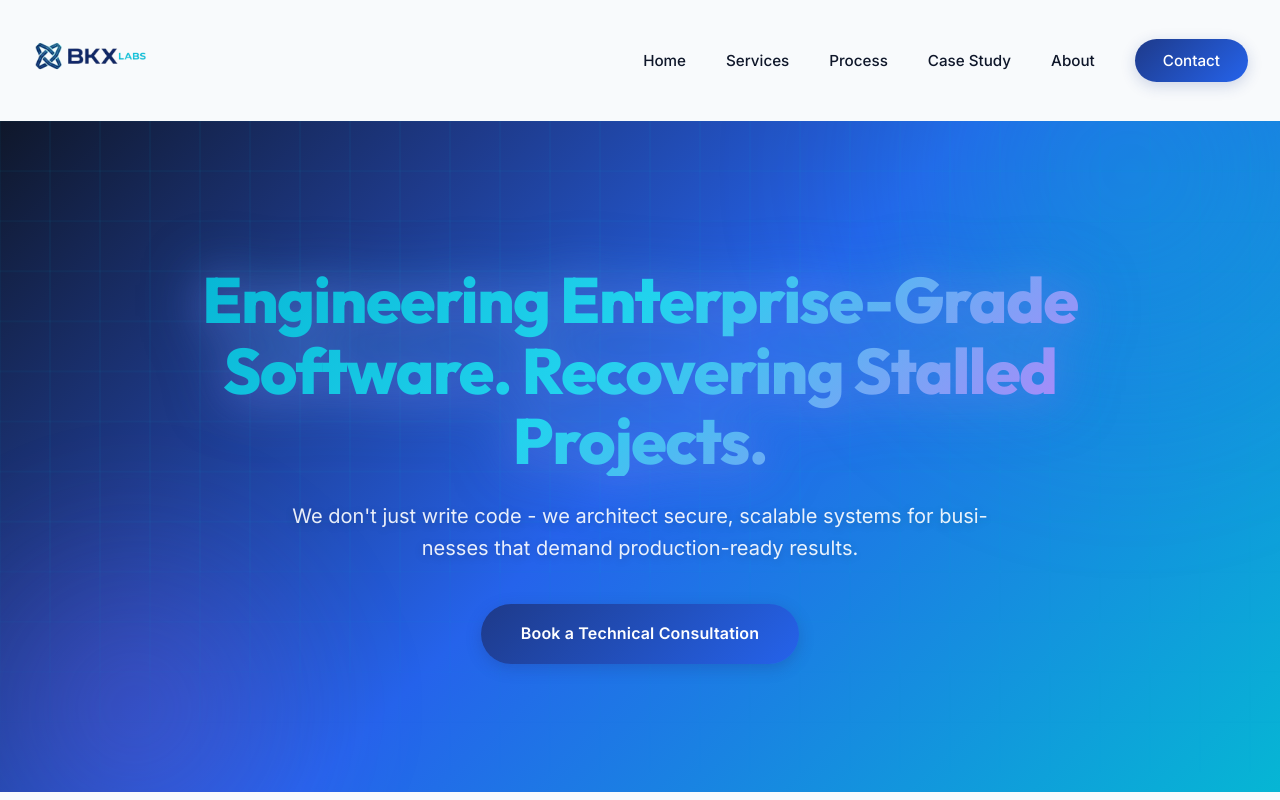
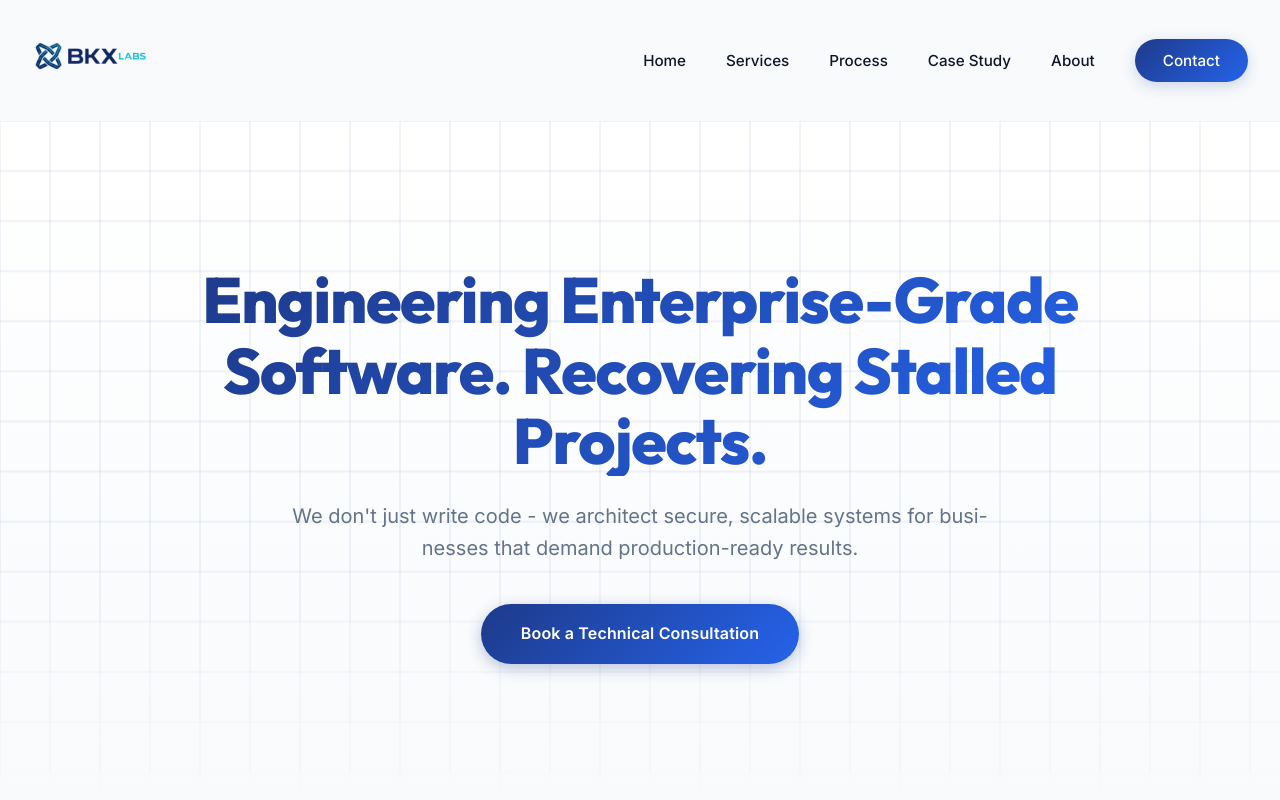
Before and after one commit to faisalkhalid09/BKX-Labs, a React (Vite) app in the folder frontend/: page / in a window 1280 px wide. Shown: the top 800 px of the page. Built offline with nearby package versions, Linux system fonts and the light colour scheme.

Commit message:
Fix: Use this. instead of  in Alpine.data() component

```diff
--- a/frontend/src/components/ui/Hero.css
+++ b/frontend/src/components/ui/Hero.css
@@ -1,55 +1,10 @@
 .hero {
-    background: linear-gradient(135deg, #0f172a 0%, #1e3a8a 25%, #2563eb 50%, #06b6d4 100%);
+    background: linear-gradient(to bottom, #ffffff 0%, #f8fafc 100%);
     padding: 9rem 0 8rem;
     /* Increased top padding to account for fixed navbar */
     text-align: center;
     position: relative;
     overflow: hidden;
-}
-
-/* Animated floating orbs for depth */
-.hero::before {
-    content: '';
-    position: absolute;
-    width: 600px;
-    height: 600px;
-    background: radial-gradient(circle, rgba(6, 182, 212, 0.3) 0%, transparent 70%);
-    border-radius: 50%;
-    top: -200px;
-    right: -100px;
-    animation: float 20s ease-in-out infinite;
-    filter: blur(60px);
-    z-index: 0;
-}
-
-.hero::after {
-    content: '';
-    position: absolute;
-    width: 500px;
-    height: 500px;
-    background: radial-gradient(circle, rgba(139, 92, 246, 0.25) 0%, transparent 70%);
-    border-radius: 50%;
-    bottom: -150px;
-    left: -100px;
-    animation: float 15s ease-in-out infinite reverse;
-    filter: blur(50px);
-    z-index: 0;
-}
-
-@keyframes float {
-
-    0%,
-    100% {
-        transform: translate(0, 0) scale(1);
-    }
-
-    33% {
-        transform: translate(50px, -50px) scale(1.1);
-    }
-
-    66% {
-        transform: translate(-30px, 30px) scale(0.9);
-    }
 }
 
 .hero-canvas {
@@ -58,16 +13,15 @@
     left: 0;
     width: 100%;
     height: 100%;
-    z-index: 1;
+    z-index: 0;
     pointer-events: none;
-    opacity: 0.6;
 }
 
 .hero-content {
     max-width: 900px;
     margin: 0 auto;
     position: relative;
-    z-index: 2;
+    z-index: 1;
     user-select: none;
     -webkit-user-select: none;
     -moz-user-select: none;
@@ -80,13 +34,12 @@
 .hero-subtitle {
     font-size: 1.25rem;
     line-height: 1.6;
-    color: rgba(255, 255, 255, 0.9);
+    color: var(--text-gray);
     margin-bottom: 2.5rem;
     max-width: 700px;
     margin-left: auto;
     margin-right: auto;
     text-align: center;
-    text-shadow: 0 2px 10px rgba(0, 0, 0, 0.2);
 }
 
 @media (max-width: 768px) {
--- a/frontend/src/components/ui/Hero.tsx
+++ b/frontend/src/components/ui/Hero.tsx
@@ -114,7 +114,7 @@ const Hero = ({ title, subtitle, ctaText, ctaLink, children }: HeroProps) => {
                         finalOpacity *= (1 - fadeProgress);
                     }
 
-                    ctx.strokeStyle = `rgba(6, 182, 212, ${finalOpacity * 1.5})`;
+                    ctx.strokeStyle = `rgba(30, 58, 138, ${finalOpacity})`;
                     ctx.lineWidth = 1;
 
                     // Vertical line
--- a/frontend/src/index.css
+++ b/frontend/src/index.css
@@ -75,28 +75,12 @@ h6 {
 
 h1 {
   font-size: clamp(2.5rem, 5vw, 4.5rem);
-  font-weight: 900;
-  background: linear-gradient(135deg, #06b6d4 0%, #22d3ee 25%, #a78bfa 50%, #c084fc 75%, #e879f9 100%);
-  background-size: 200% auto;
+  font-weight: 800;
+  background: var(--primary-gradient);
   -webkit-background-clip: text;
   background-clip: text;
   -webkit-text-fill-color: transparent;
   margin-bottom: 1.5rem;
-  filter: drop-shadow(0 0 30px rgba(6, 182, 212, 0.5)) drop-shadow(0 4px 20px rgba(168, 85, 247, 0.4));
-  animation: shimmer 8s ease-in-out infinite;
-  position: relative;
-}
-
-@keyframes shimmer {
-
-  0%,
-  100% {
-    background-position: 0% center;
-  }
-
-  50% {
-    background-position: 100% center;
-  }
 }
 
 h2 {
```
